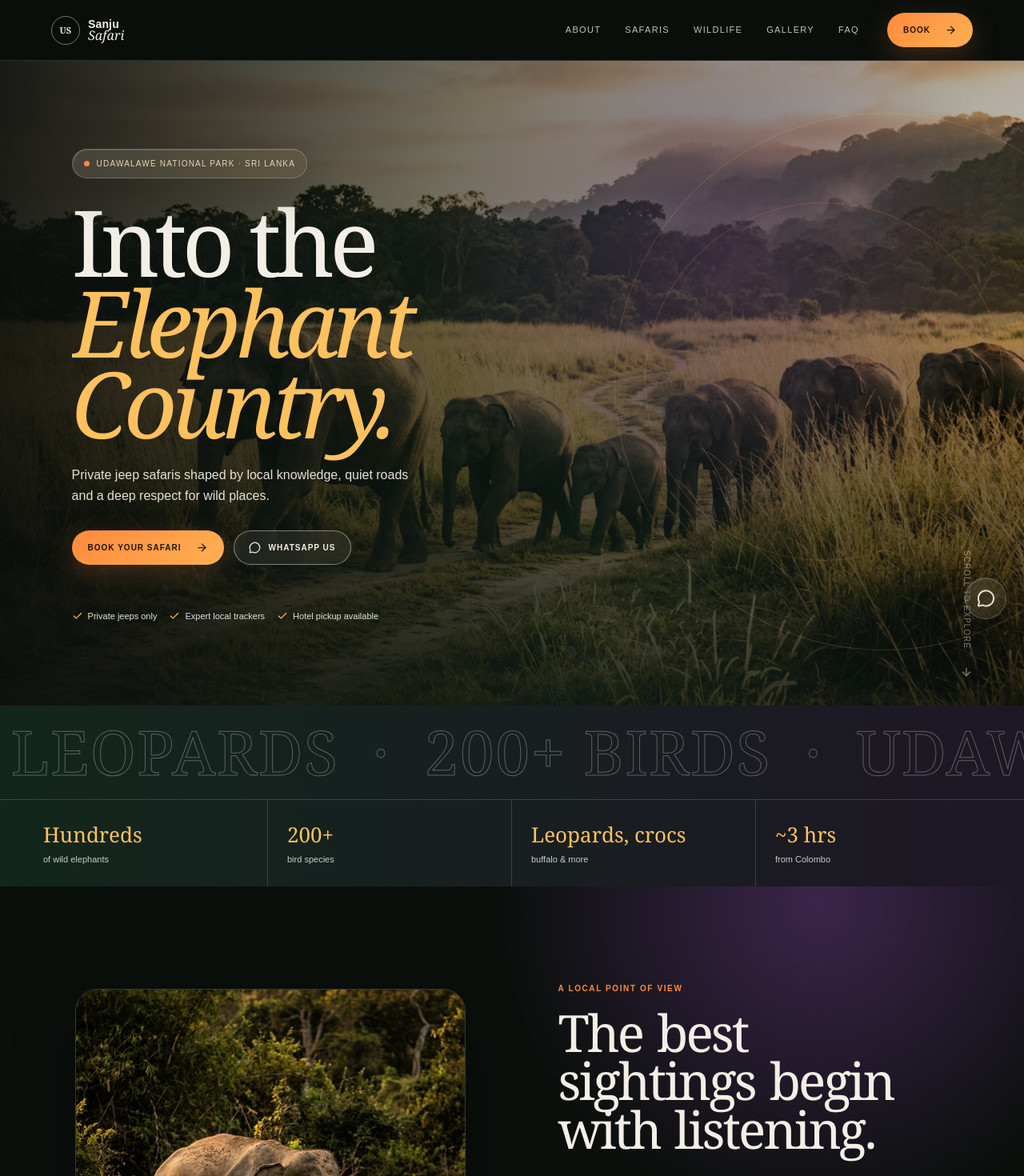
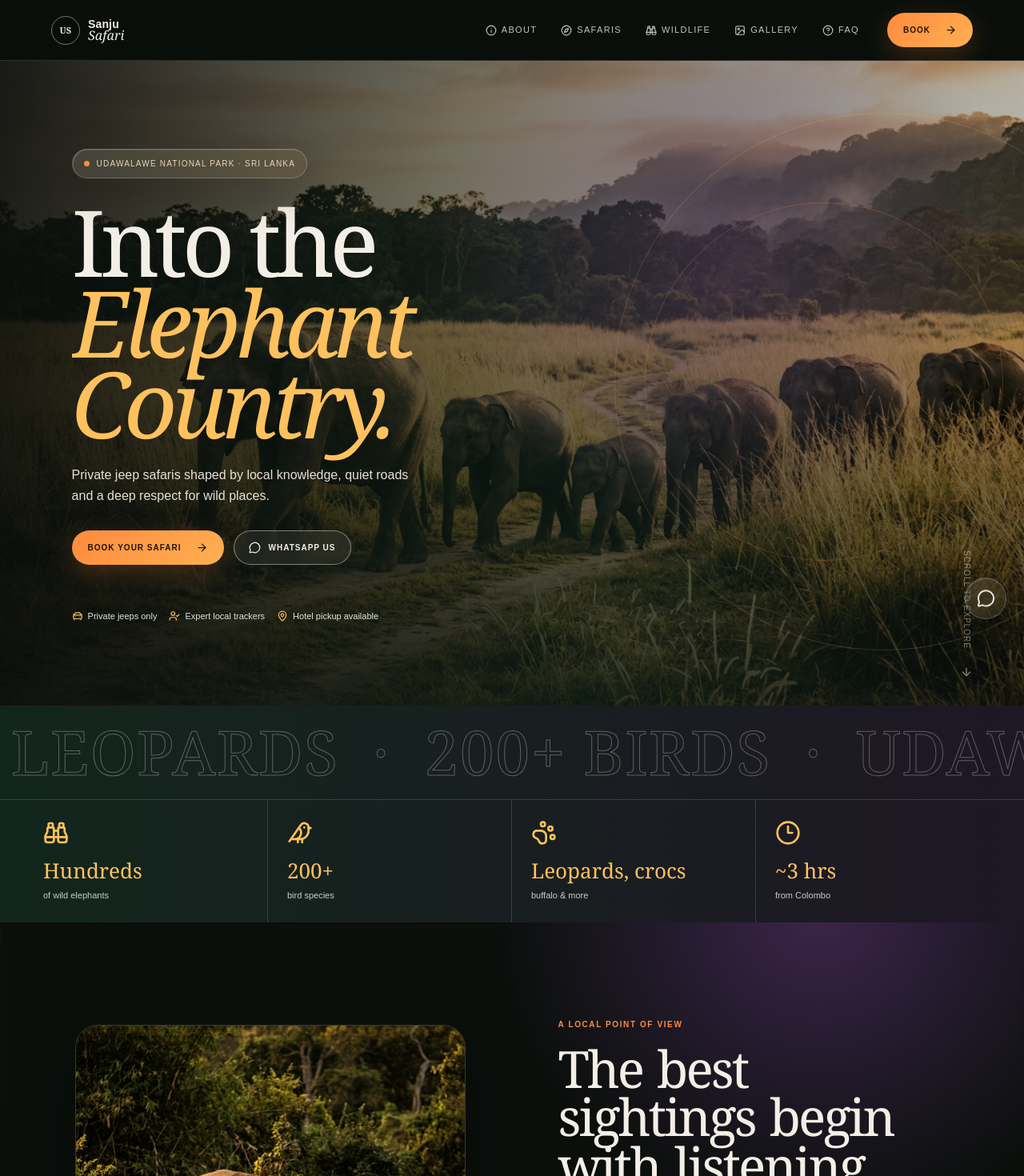
Before and after one commit to DrkCyph7/sanju-safari, a Next.js app: page / in a window 1280 px wide. Shown: the top 1470 px of the page at 80% size. Built offline with nearby package versions, Linux system fonts and the light colour scheme.

Commit message:
Update page.tsx

```diff
--- a/app/page.tsx
+++ b/app/page.tsx
@@ -2,7 +2,7 @@
 
 import Image from 'next/image'
 import { useEffect, useMemo, useRef, useState } from 'react'
-import { ArrowDown, ArrowRight, Camera, Check, ChevronDown, Clock3, Globe, MapPin, Menu, MessageCircle, Phone, Star, Video, X } from 'lucide-react'
+import { ArrowDown, ArrowRight, Camera, Check, ChevronDown, Clock3, Globe, MapPin, Menu, MessageCircle, Phone, Star, Video, X, Info, Compass, Image as ImageIcon, HelpCircle, CarFront, UserCheck, Binoculars, Bird, PawPrint, Trees, MessageSquare, CalendarCheck, User, Mail, Calendar, Users, Send, Tent } from 'lucide-react'
 import { motion, useInView, AnimatePresence, useMotionValue, useSpring, useTransform } from 'motion/react'
 import { AnimatedSection, StaggerContainer, StaggerItem } from '@/components/AnimatedSection'
 import { SplitText } from '@/components/SplitText'
@@ -192,15 +192,16 @@ export default function Page() {
         <span>Sanju<br /><em>Safari</em></span>
       </a>
       <nav className="desktop-nav" aria-label="Primary navigation">
-        {['About', 'Safaris', 'Wildlife', 'Gallery', 'FAQ'].map((item, i) => (
+        {[['About', <Info key="a" size={14} />], ['Safaris', <Compass key="s" size={14} />], ['Wildlife', <Binoculars key="w" size={14} />], ['Gallery', <ImageIcon key="g" size={14} />], ['FAQ', <HelpCircle key="f" size={14} />]].map(([item, icon], i) => (
           <motion.a
-            key={item}
-            href={`#${item.toLowerCase()}`}
+            key={item as string}
+            href={`#${(item as string).toLowerCase()}`}
             initial={{ opacity: 0, y: -10 }}
             animate={{ opacity: 1, y: 0 }}
             transition={{ delay: 0.3 + i * 0.07, duration: 0.4 }}
+            style={{ display: 'flex', alignItems: 'center', gap: '6px' }}
           >
-            {item}
+            {icon} {item}
           </motion.a>
         ))}
       </nav>
@@ -238,7 +239,9 @@ export default function Page() {
           </div>
           <p className="eyebrow light">Sanju Safari</p>
           <nav aria-label="Mobile navigation">
-            {['Home', 'About', 'Safaris', 'Wildlife', 'Gallery', 'FAQ', 'Contact'].map((item, i) => (
+            {['Home', 'About', 'Safaris', 'Wildlife', 'Gallery', 'FAQ', 'Contact'].map((item, i) => {
+              const icons = [<Tent key="h" />, <Info key="a" />, <Compass key="s" />, <Binoculars key="w" />, <ImageIcon key="g" />, <HelpCircle key="f" />, <Phone key="c" />]
+              return (
               <motion.a
                 key={item}
                 href={`#${item.toLowerCase()}`}
@@ -246,10 +249,11 @@ export default function Page() {
                 initial={{ opacity: 0, x: 30 }}
                 animate={{ opacity: 1, x: 0 }}
                 transition={{ delay: i * 0.06, duration: 0.35 }}
+                className="flex items-center justify-between"
               >
-                {item}<ArrowRight />
+                <span style={{ display: 'flex', alignItems: 'center', gap: '12px' }}>{icons[i]} {item}</span><ArrowRight />
               </motion.a>
-            ))}
+            )})}
           </nav>
           <div className="menu-note">Private jeeps. Local knowledge. A quieter way into the wild.</div>
         </motion.div>
@@ -340,14 +344,14 @@ export default function Page() {
           animate={{ opacity: 1 }}
           transition={{ duration: 0.7, delay: 1.3 }}
         >
-          {['Private jeeps only', 'Expert local trackers', 'Hotel pickup available'].map((t, i) => (
+          {[['Private jeeps only', <CarFront key="c"/>], ['Expert local trackers', <UserCheck key="u"/>], ['Hotel pickup available', <MapPin key="m"/>]].map(([t, icon], i) => (
             <motion.span
-              key={t}
+              key={t as string}
               initial={{ opacity: 0, x: -12 }}
               animate={{ opacity: 1, x: 0 }}
               transition={{ delay: 1.3 + i * 0.12, duration: 0.45 }}
             >
-              <Check /> {t}
+              {icon} {t}
             </motion.span>
           ))}
         </motion.div>
@@ -369,8 +373,9 @@ export default function Page() {
         <span aria-hidden="true">ELEPHANTS&nbsp; · &nbsp;LEOPARDS&nbsp; · &nbsp;200+ BIRDS&nbsp; · &nbsp;UDAWALAWE&nbsp; · &nbsp;</span>
       </div>
       <StaggerContainer className="facts-inner" staggerDelay={0.15}>
-        {[['Hundreds', 'of wild elephants'], ['200+', 'bird species'], ['Leopards, crocs', 'buffalo & more'], ['~3 hrs', 'from Colombo']].map(([a, b]) => (
-          <StaggerItem key={a} className="fact">
+        {[['Hundreds', 'of wild elephants', <Binoculars key="b" size={32} />], ['200+', 'bird species', <Bird key="bi" size={32} />], ['Leopards, crocs', 'buffalo & more', <PawPrint key="p" size={32} />], ['~3 hrs', 'from Colombo', <Clock3 key="c" size={32} />]].map(([a, b, icon]) => (
+          <StaggerItem key={a as string} className="fact">
+            <span style={{ color: 'var(--gold)', marginBottom: '8px' }}>{icon}</span>
             <strong>{a}</strong>
             <span>{b}</span>
           </StaggerItem>
@@ -459,16 +464,17 @@ export default function Page() {
       <div className="wildlife-copy">
         <SectionIntro eyebrow="Read the landscape" title="Wildlife, on its own terms." copy="Udawalawe is open, bright and wonderfully unpredictable. Here is what you may find along the way." />
         <StaggerContainer className="wildlife-tabs" staggerDelay={0.08}>
-          {['Elephants', 'Leopard', 'Birds', 'Reptiles & Others'].map((item) => (
-            <StaggerItem key={item}>
+          {[['Elephants', <Binoculars key="e" size={14} />], ['Leopard', <PawPrint key="l" size={14} />], ['Birds', <Bird key="b" size={14} />], ['Reptiles & Others', <Camera key="p" size={14} />]].map(([item, icon]) => (
+            <StaggerItem key={item as string}>
               <motion.button
                 className={wildlife === item ? 'active' : ''}
-                onClick={() => setWildlife(item)}
+                onClick={() => setWildlife(item as string)}
                 whileHover={{ scale: 1.05 }}
                 whileTap={{ scale: 0.95 }}
                 transition={{ type: 'spring', stiffness: 300 }}
+                style={{ display: 'flex', alignItems: 'center', gap: '6px' }}
               >
-                {item}
+                {icon} {item}
               </motion.button>
             </StaggerItem>
           ))}
@@ -569,15 +575,16 @@ export default function Page() {
         <SectionIntro eyebrow="From the field" title="A glimpse of Udawalawe." />
       </AnimatedSection>
       <StaggerContainer className="filter-row" staggerDelay={0.06}>
-        {['All', 'Elephants', 'Birds', 'Landscapes', 'Jeeps'].map((item) => (
-          <StaggerItem key={item}>
+        {[['All', <ImageIcon key="a" size={14}/>], ['Elephants', <Binoculars key="e" size={14}/>], ['Birds', <Bird key="b" size={14}/>], ['Landscapes', <Trees key="l" size={14}/>], ['Jeeps', <CarFront key="j" size={14}/>]].map(([item, icon]) => (
+          <StaggerItem key={item as string}>
             <motion.button
               className={filter === item ? 'active' : ''}
-              onClick={() => setFilter(item)}
+              onClick={() => setFilter(item as string)}
               whileHover={{ scale: 1.06 }}
               whileTap={{ scale: 0.94 }}
+              style={{ display: 'flex', alignItems: 'center', gap: '6px' }}
             >
-              {item}
+              {icon} {item}
             </motion.button>
           </StaggerItem>
         ))}
@@ -747,16 +754,16 @@ export default function Page() {
               onSubmit={(e) => { e.preventDefault(); setSubmitted(true); window.open('https://wa.me/94763080364?text=' + encodeURIComponent('Hello Sanju Safari, I would like to enquire about a safari.'), '_blank') }}
             >
               <div className="form-grid">
-                <label>Name<input required name="name" placeholder="Your name" /></label>
-                <label>Email<input required type="email" name="email" placeholder="you@example.com" /></label>
-                <label>Phone / WhatsApp<input name="phone" placeholder="+94 ..." /></label>
-                <label>Safari type<select id="safari-type" name="safari"><option>Morning Safari</option><option>Afternoon Safari</option><option>Full-Day Safari</option><option>Safari + ETH</option></select></label>
-                <label>Date<input required type="date" name="date" /></label>
-                <label>Guests<input required type="number" min="1" max="6" name="guests" placeholder="2" /></label>
-                <label className="full">Pickup location<input name="pickup" placeholder="Hotel or town" /></label>
-                <label className="full">Message<textarea name="message" rows={3} placeholder="Anything we should know?" /></label>
+                <label><span style={{ display: 'flex', alignItems: 'center', gap: '6px' }}><User size={12}/> Name</span><input required name="name" placeholder="Your name" /></label>
+                <label><span style={{ display: 'flex', alignItems: 'center', gap: '6px' }}><Mail size={12}/> Email</span><input required type="email" name="email" placeholder="you@example.com" /></label>
+                <label><span style={{ display: 'flex', alignItems: 'center', gap: '6px' }}><Phone size={12}/> Phone / WhatsApp</span><input name="phone" placeholder="+94 ..." /></label>
+                <label><span style={{ display: 'flex', alignItems: 'center', gap: '6px' }}><Compass size={12}/> Safari type</span><select id="safari-type" name="safari"><option>Morning Safari</option><option>Afternoon Safari</option><option>Full-Day Safari</option><option>Safari + ETH</option></select></label>
+                <label><span style={{ display: 'flex', alignItems: 'center', gap: '6px' }}><Calendar size={12}/> Date</span><input required type="date" name="date" /></label>
+                <label><span style={{ display: 'flex', alignItems: 'center', gap: '6px' }}><Users size={12}/> Guests</span><input required type="number" min="1" max="6" name="guests" placeholder="2" /></label>
+                <label className="full"><span style={{ display: 'flex', alignItems: 'center', gap: '6px' }}><MapPin size={12}/> Pickup location</span><input name="pickup" placeholder="Hotel or town" /></label>
+                <label className="full"><span style={{ display: 'flex', alignItems: 'center', gap: '6px' }}><MessageSquare size={12}/> Message</span><textarea name="message" rows={3} placeholder="Anything we should know?" /></label>
               </div>
-              <MagnetButton className="book-button" onClick={() => {}}>Continue on WhatsApp <ArrowRight /></MagnetButton>
+              <MagnetButton className="book-button" onClick={() => {}}>Continue on WhatsApp <Send size={16} /></MagnetButton>
             </motion.form>
           )}
         </AnimatePresence>
@@ -783,9 +790,9 @@ export default function Page() {
       </AnimatedSection>
       <AnimatedSection className="footer-links" direction="up" delay={0.2}>
         <p className="eyebrow">Explore</p>
-        {[['Our story', '#about'], ['Safaris', '#safaris'], ['Gallery', '#gallery'], ['Contact', '#contact']].map(([label, href]) => (
-          <motion.a key={label as string} href={href as string} whileHover={{ x: 6 }} transition={{ type: 'spring', stiffness: 300 }}>
-            <ArrowRight /> {label}
+        {[['Our story', '#about', <Info key="a" size={14} />], ['Safaris', '#safaris', <Compass key="s" size={14} />], ['Gallery', '#gallery', <ImageIcon key="g" size={14} />], ['Contact', '#contact', <Phone key="c" size={14} />]].map(([label, href, icon]) => (
+          <motion.a key={label as string} href={href as string} whileHover={{ x: 6 }} transition={{ type: 'spring', stiffness: 300 }} style={{ display: 'flex', alignItems: 'center', gap: '8px' }}>
+            {icon} {label}
           </motion.a>
         ))}
       </AnimatedSection>
```
